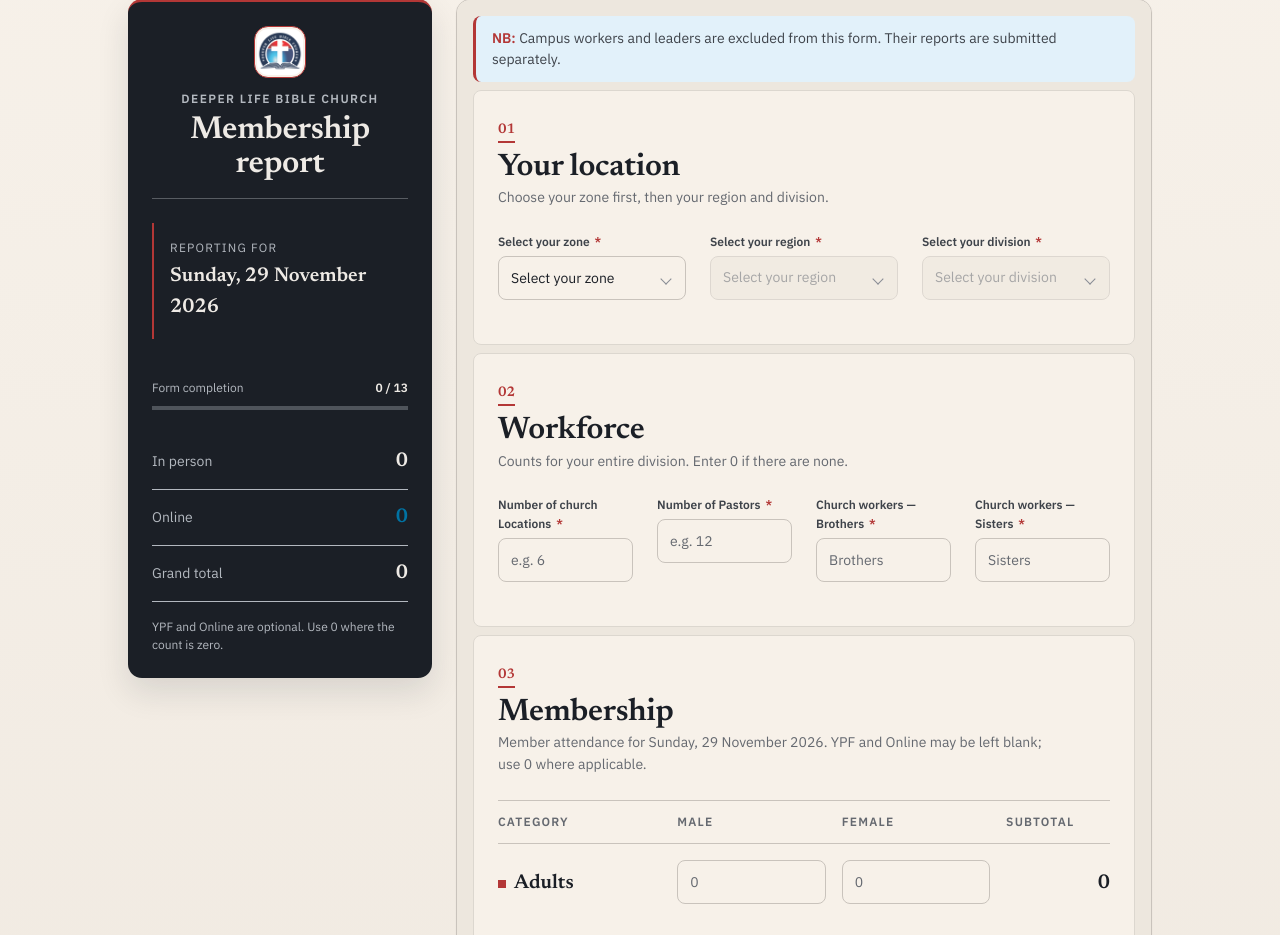
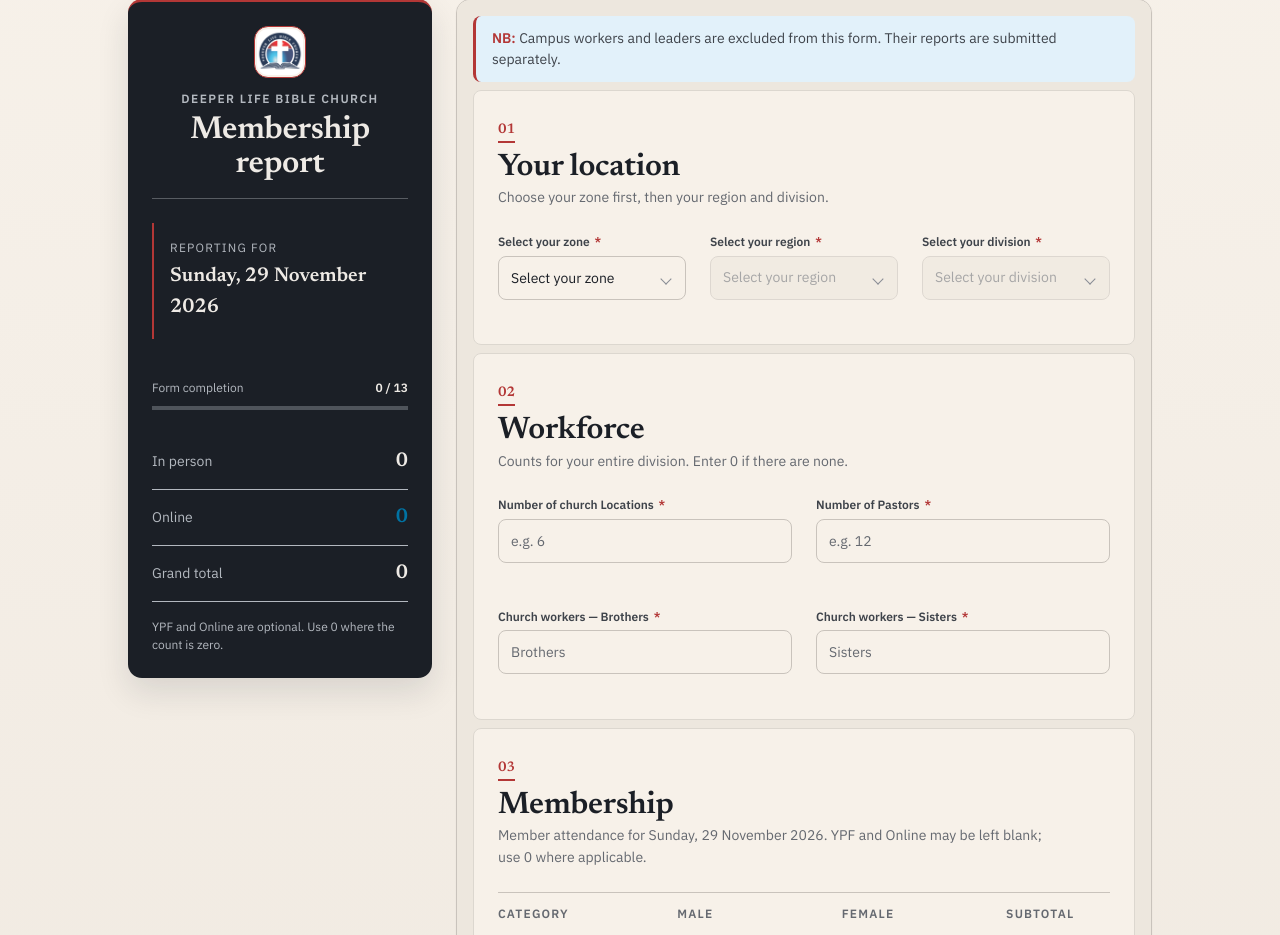
Before and after one commit to Fredderby/onebillionsouls_datacollection, a Flask app: page / in a window 1280 px wide. Shown: the part 65-1000 px from the top of the page. Run offline with Flask 3, Linux system fonts and the light colour scheme.

Commit message:
Align workforce fields in a balanced two-column grid

```diff
--- a/static/styles.css
+++ b/static/styles.css
@@ -296,8 +296,8 @@ body {
 }
 
 .field-grid { display: grid; gap: var(--space-md); }
+.field-grid.two { grid-template-columns: repeat(2, minmax(0, 1fr)); }
 .field-grid.three { grid-template-columns: repeat(3, minmax(0, 1fr)); }
-.field-grid.four { grid-template-columns: repeat(4, minmax(0, 1fr)); }
 .field { min-width: 0; }
 .field > label {
   display: block;
@@ -622,7 +622,7 @@ select:disabled {
 
 /* ---------- Responsive ---------- */
 @media (min-width: 40rem) {
-  .field-grid.three, .field-grid.four { gap: var(--space-lg); }
+  .field-grid.two, .field-grid.three { gap: var(--space-lg); }
 }
 
 /* Desktop: the side rail is a short, self-contained card. */
@@ -643,7 +643,6 @@ select:disabled {
   .rail-totals > div { flex: 1 1 8rem; border-bottom: 0; border-top: 1px solid var(--color-on-ink-2); }
   .rail-note { margin-top: var(--space-md); }
   .stage, .totals { padding: var(--space-md); }
-  .field-grid.four { grid-template-columns: repeat(2, minmax(0, 1fr)); }
   #formBody { padding: var(--space-sm); }
   .actions { padding: var(--space-xs) var(--space-sm) var(--space-sm); }
   .banner { margin: 0; }
@@ -652,7 +651,7 @@ select:disabled {
 @media (max-width: 40rem) {
   .page { padding: var(--space-sm); }
   .sheet { gap: var(--space-2xs); padding: var(--space-xs); }
-  .field-grid.three, .field-grid.four { grid-template-columns: minmax(0, 1fr); }
+  .field-grid.two, .field-grid.three { grid-template-columns: minmax(0, 1fr); }
   .grid-head { display: none; }
   .grid-row { grid-template-columns: repeat(2, minmax(0, 1fr)); gap: var(--space-xs); padding: var(--space-md); border: 1px solid var(--color-rule); margin-bottom: var(--space-sm); }
   .category { grid-column: 1 / -1; padding-top: 0; }
--- a/templates/index.html
+++ b/templates/index.html
@@ -91,7 +91,7 @@
                   <p>Counts for your entire division. Enter 0 if there are none.</p>
                 </div>
 
-                <div class="field-grid four">
+                <div class="field-grid two">
                   <div class="field" data-field="total_locations">
                     <label for="total_locations">Number of church Locations <span class="req" aria-label="required">*</span></label>
                     <input id="total_locations" name="total_locations" type="number" min="0" step="1" inputmode="numeric" placeholder="e.g. 6" aria-describedby="total_locationsError" />
```
Also changed, not shown: docs/superpowers/plans/2026-11-26-admin-panel-ledger.md (+2 -0 lines).
